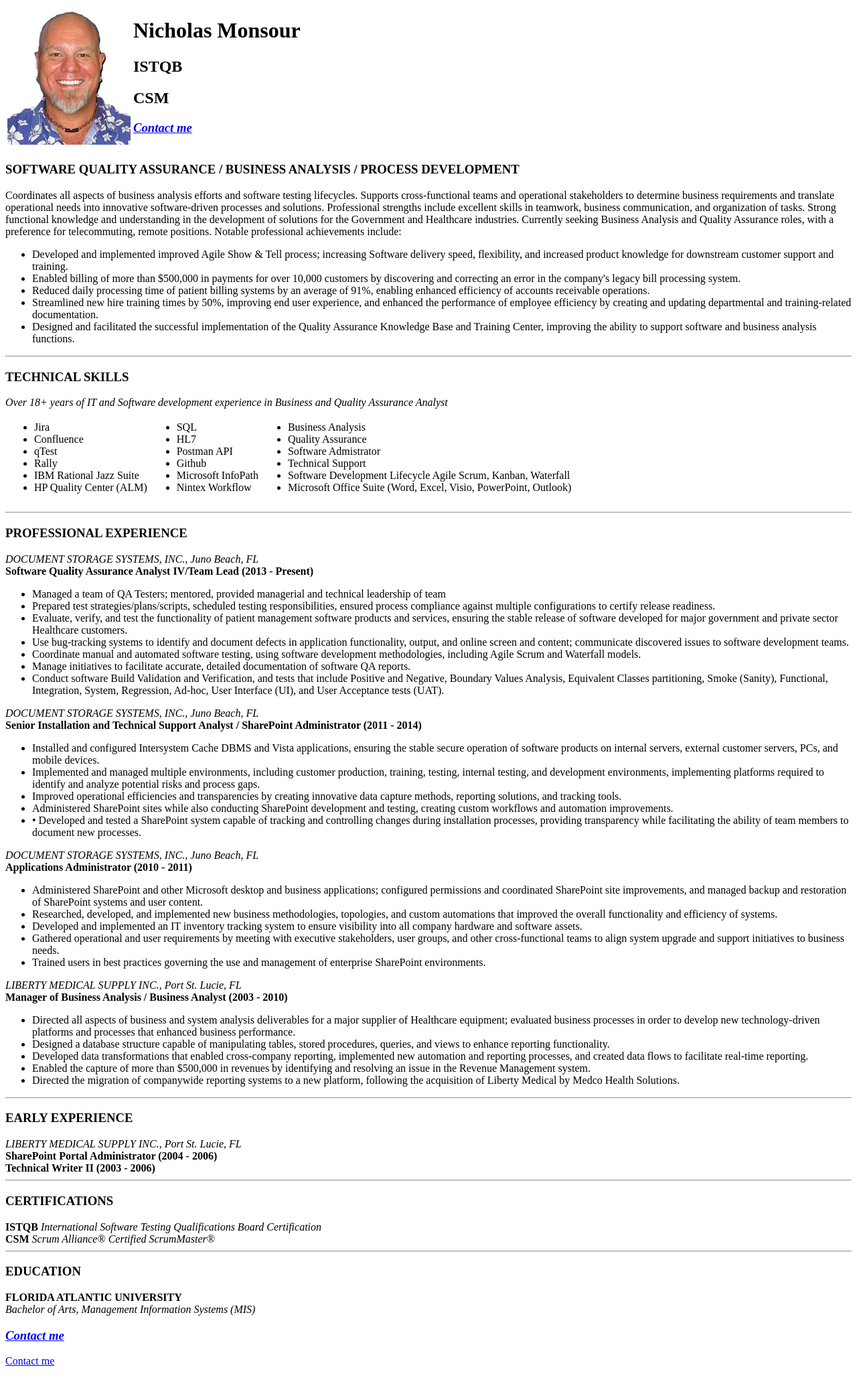
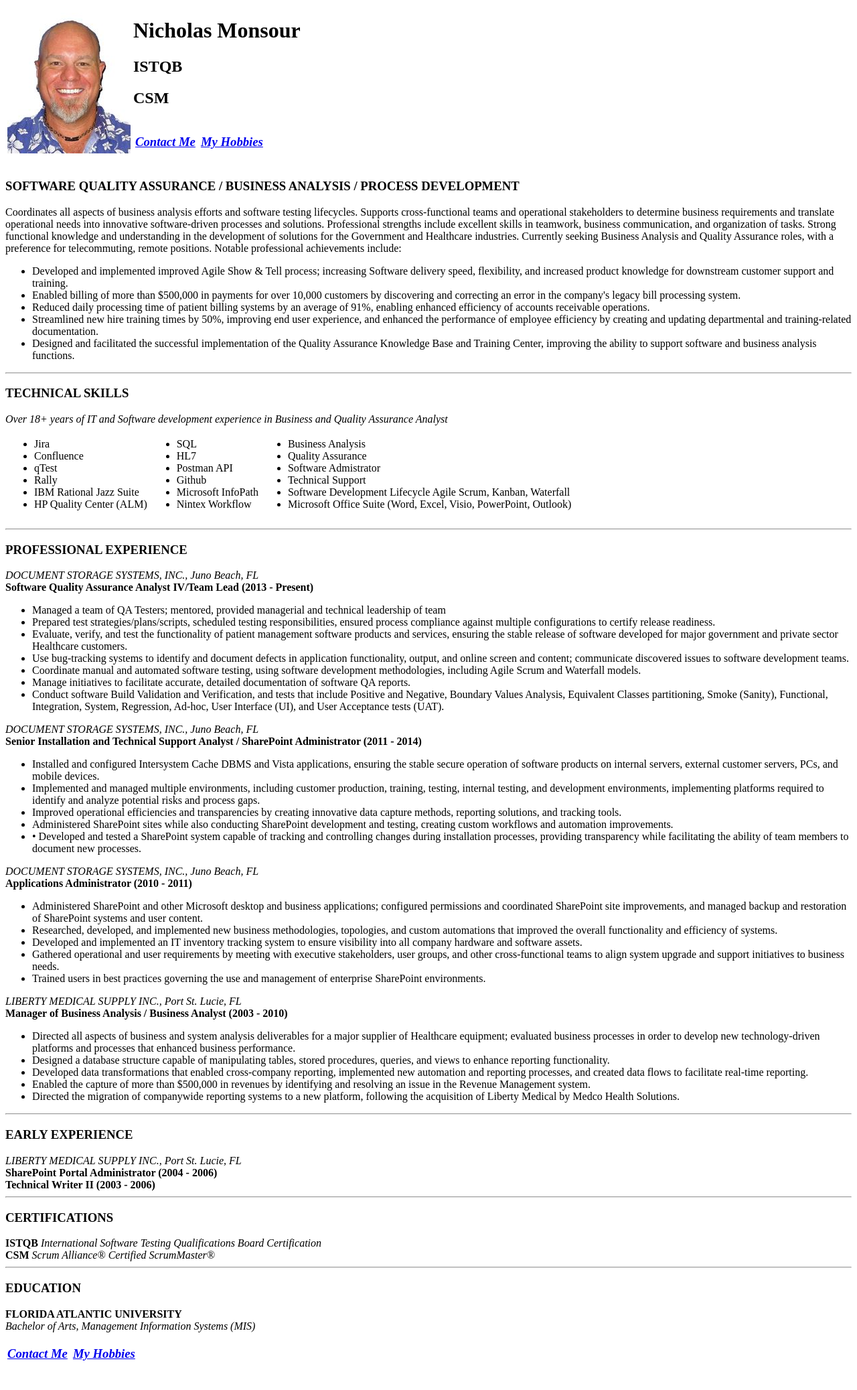
Before and after one commit to NickMonsour/CV, a plain HTML site: page index.html in a window 1280 px wide. Shown: the part 5-2080 px from the top of the page at 67% size. Drawn offline with Linux system fonts and the light colour scheme.

Commit message:
Update index.html
links to other pages

```diff
--- a/index.html
+++ b/index.html
@@ -23,7 +23,17 @@
             <h2>CSM</h2>
           </tr>
           <tr>
-            <h3><strong><em><a href="Contact.html">Contact me</a></em></strong>
+            <table>
+              <tr>
+                <td>
+                  <h3><strong><em><a href="Contact.html">Contact Me</a></em></strong></h3>
+                </td>
+                <td></td>
+                <td>
+                  <h3><strong><em><a href="hobbies.html">My Hobbies</a></em></strong></h3>
+                </td>
+              </tr>
+            </table>
           </tr>
         </table>
       </td>
@@ -220,10 +230,21 @@
       <em>Bachelor of Arts, Management Information Systems (MIS)</em>
     </tr>
     <br>
-    <h3><strong><em><a href="Contact.html">Contact me</a></em></strong>
-    </h3>
-    <a href="Contact.html">Contact me</a>
+    <table>
+      <tr>
+        <td>
+          <h3><strong><em><a href="Contact.html">Contact Me</a></em></strong></h3>
+        </td>
+        <td></td>
+        <td>
+          <h3><strong><em><a href="hobbies.html">My Hobbies</a></em></strong></h3>
+        </td>
+      </tr>
+    </table>
+
+
     <br><br>
   </table>
 </body>
+
 </html>
```
